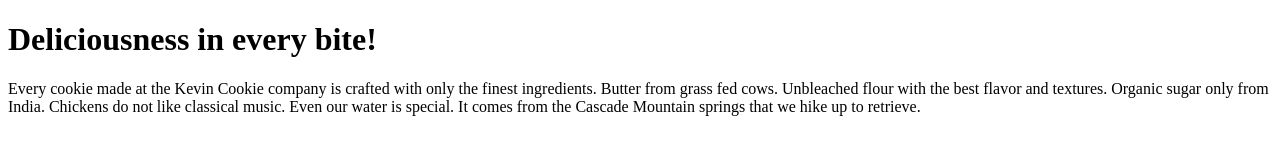
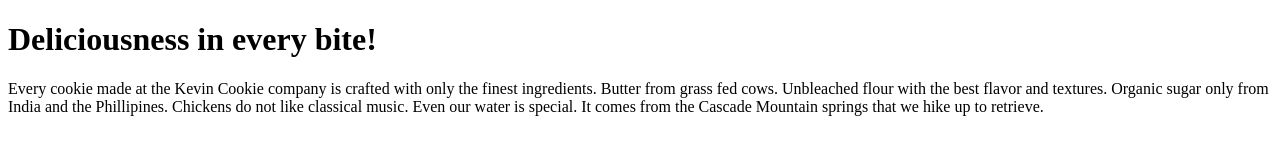
Before and after one commit to Shuffls/KevinCookieCompany, a plain HTML site: page index.htm in a window 1280 px wide. Drawn offline with Linux system fonts and the light colour scheme.

Commit message:
Update index.htm

```diff
--- a/index.htm
+++ b/index.htm
@@ -4,7 +4,7 @@
 
 <h1>Deliciousness in every bite!</h1>
 
-<p>Every cookie made at the Kevin Cookie company is crafted with only the finest ingredients. Butter from grass fed cows. Unbleached flour with the best flavor and textures. Organic sugar only from India. Chickens do not like classical music. Even our water is special. It comes from the Cascade Mountain springs that we hike up to retrieve. </p>
+<p>Every cookie made at the Kevin Cookie company is crafted with only the finest ingredients. Butter from grass fed cows. Unbleached flour with the best flavor and textures. Organic sugar only from India and the Phillipines. Chickens do not like classical music. Even our water is special. It comes from the Cascade Mountain springs that we hike up to retrieve. </p>
 
 </body>
 </html>
```
